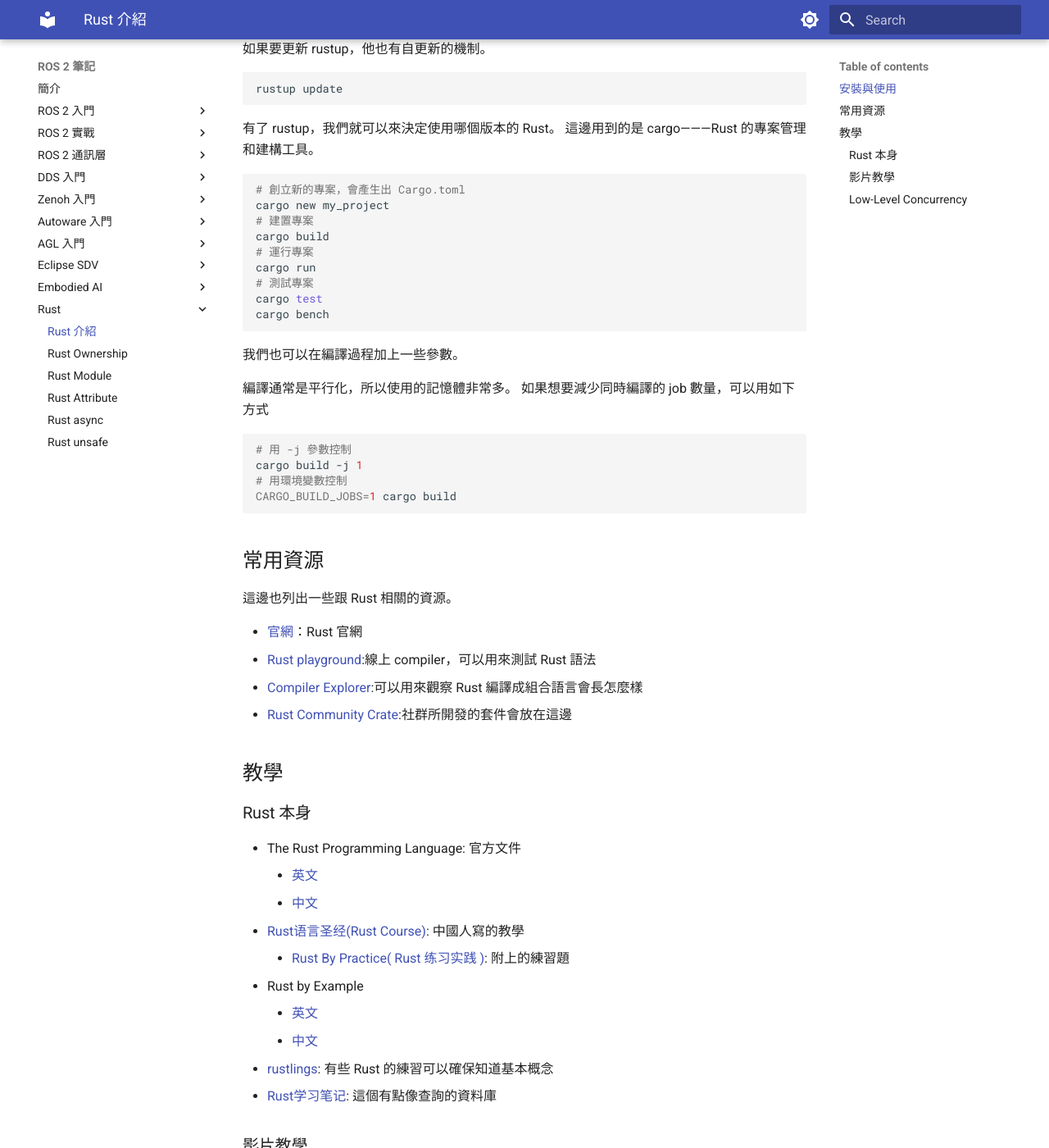
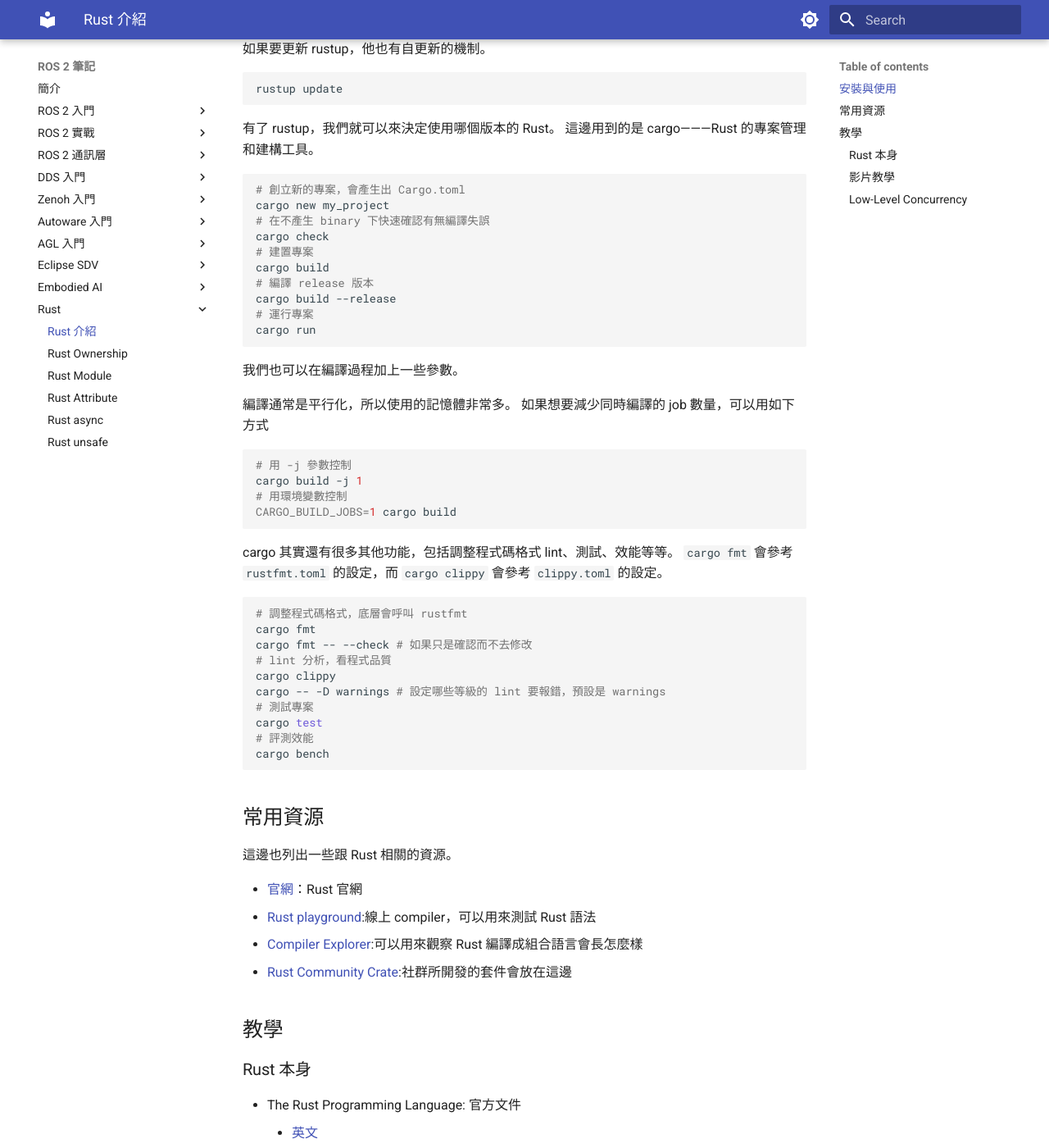
Before and after one commit to evshary/ros2-learning, an MkDocs documentation site: the page built from docs/rust/introduction.md, in a window 1280 px wide and 1400 px high, scrolled down 475 px. Shown: the whole window at 82% size. Built offline with MkDocs 1.6.1 and Material for MkDocs 9.7.7, drawn with Linux system fonts in a browser that asks for light colours.

Commit message:
Add more cargo commands.
Signed-off-by: ChenYing Kuo <evshary@gmail.com>

````diff
--- a/docs/rust/introduction.md
+++ b/docs/rust/introduction.md
@@ -31,13 +31,14 @@ rustup update
 ```bash
 # 創立新的專案，會產生出 Cargo.toml
 cargo new my_project
+# 在不產生 binary 下快速確認有無編譯失誤
+cargo check
 # 建置專案
 cargo build
+# 編譯 release 版本
+cargo build --release
 # 運行專案
 cargo run
-# 測試專案
-cargo test
-cargo bench
 ```
 
 我們也可以在編譯過程加上一些參數。
@@ -50,6 +51,22 @@ cargo bench
 cargo build -j 1
 # 用環境變數控制
 CARGO_BUILD_JOBS=1 cargo build
+```
+
+cargo 其實還有很多其他功能，包括調整程式碼格式 lint、測試、效能等等。
+`cargo fmt` 會參考 `rustfmt.toml` 的設定，而 `cargo clippy` 會參考 `clippy.toml` 的設定。
+
+```bash
+# 調整程式碼格式，底層會呼叫 rustfmt
+cargo fmt
+cargo fmt -- --check # 如果只是確認而不去修改
+# lint 分析，看程式品質
+cargo clippy
+cargo -- -D warnings # 設定哪些等級的 lint 要報錯，預設是 warnings
+# 測試專案
+cargo test
+# 評測效能
+cargo bench
 ```
 
 ## 常用資源
````
